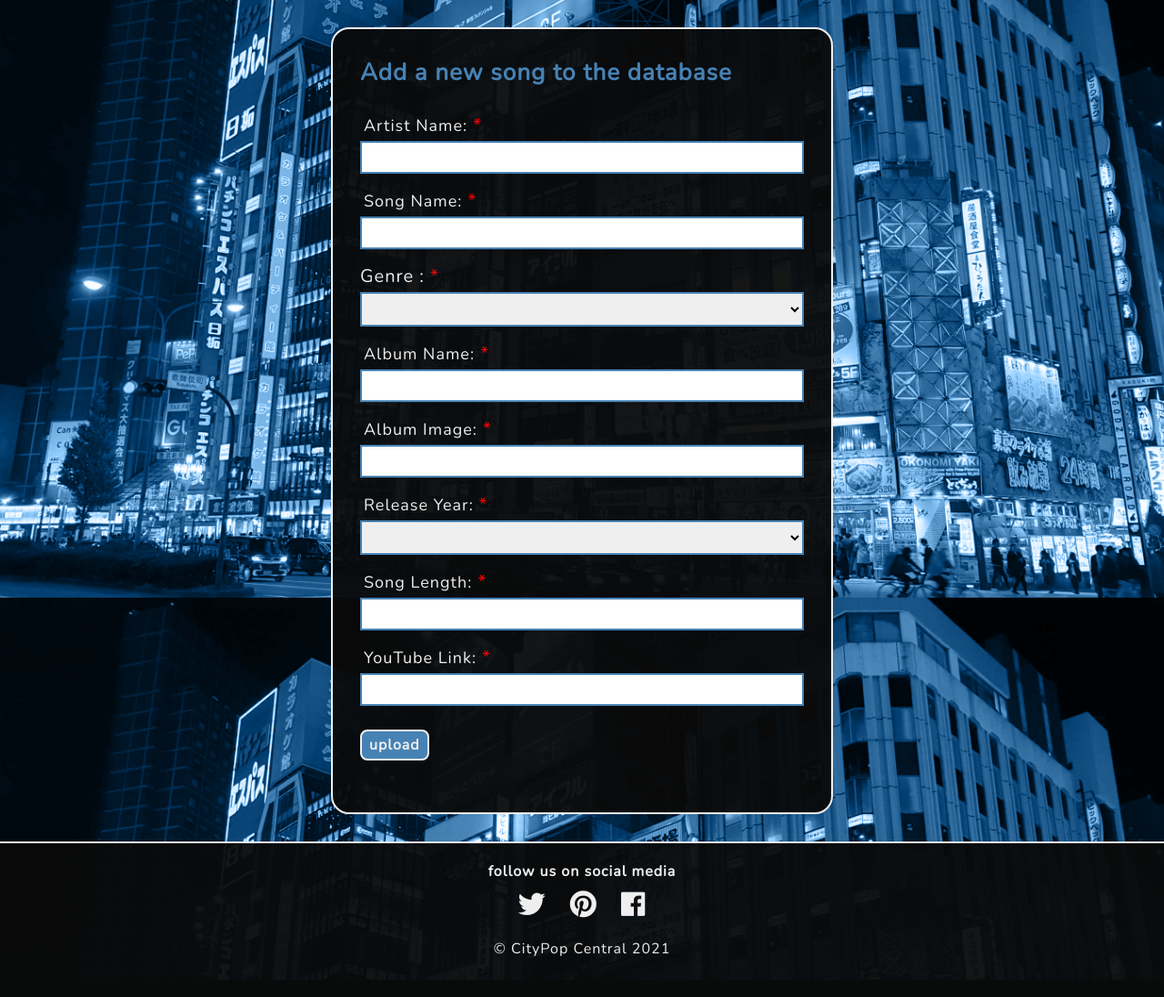
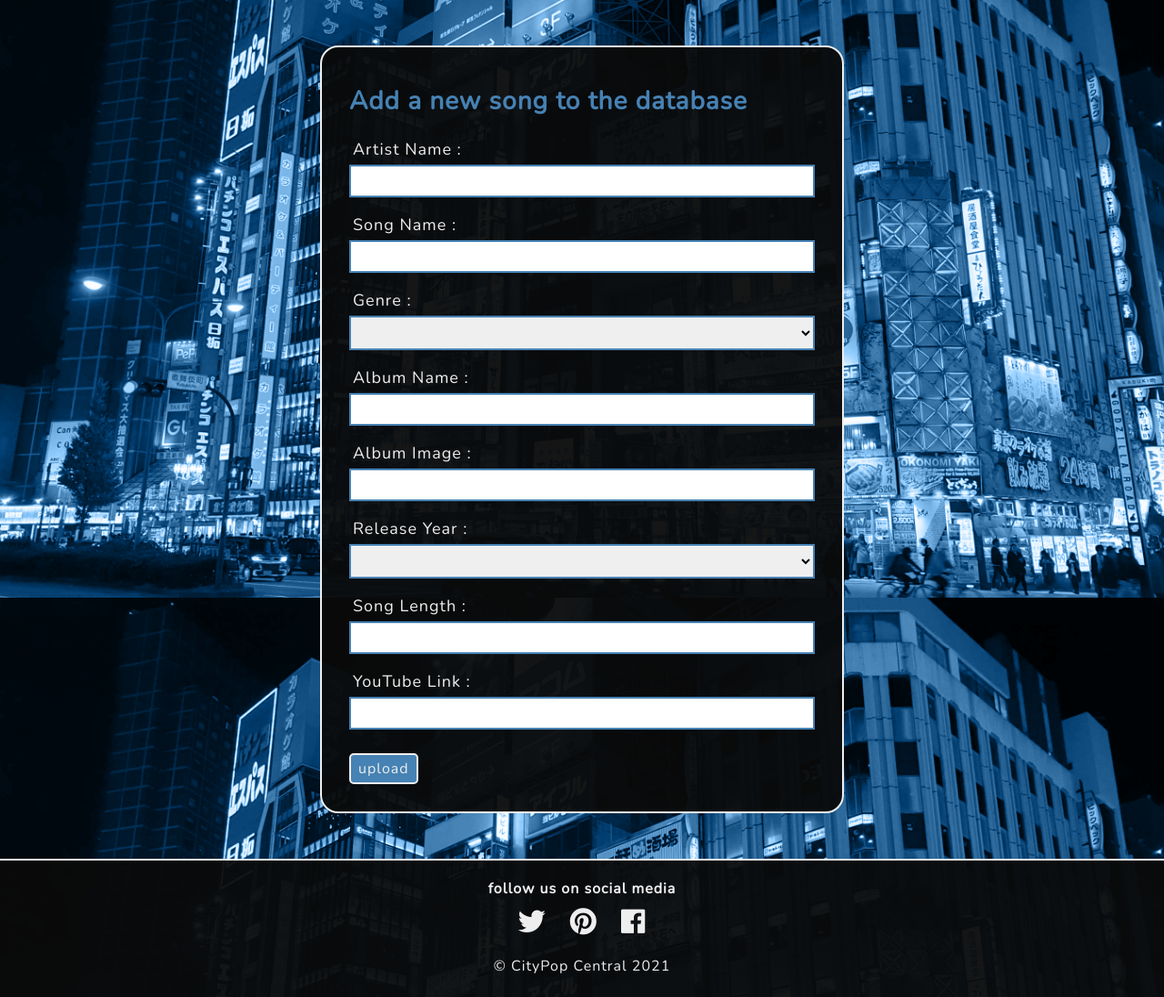
Before and after one commit to Eburonia/citypop-central, a Flask app: page /add_song in a window 1280 px wide. Shown: the part 143-1239 px from the top of the page at 91% size. Before the commit the page ends 1204 px from the top, so only its background shows below. Run offline with Flask 2, Linux system fonts and the light colour scheme; data that the repository does not hold is empty; some libraries are stand-ins or nearby versions.

Commit message:
refactor: reorganize code

```diff
--- a/static/css/footer.css
+++ b/static/css/footer.css
@@ -29,10 +29,12 @@ footer i {
     font-size: 30px;
 }
 
+
 footer a {
     text-decoration: none;
     color: rgb(238, 238, 238);
 }
+
 
 footer a:hover {
     color: steelblue;
--- a/static/css/forms.css
+++ b/static/css/forms.css
@@ -4,11 +4,8 @@ Author: Maurice Vossen
 Date: November 2021
 */
 
-
-
-
-#login-form-div, #register-form-div {
-    margin: 0 auto;
+#form-div {
+    margin: 50px auto;
     width: 40%;
     text-decoration: none;
     color: rgb(238, 238, 238);
@@ -20,15 +17,19 @@ Date: November 2021
 }
 
 
+.form-h3 {
+    color: steelblue;
+    font-size: 28px;
+    padding-top: 10px;
+    padding-bottom: 20px;
+}
+
+
 .form-label {
     padding-left: 4px;
     font-size: 18px;
     letter-spacing: 1px;
     text-decoration: none;
-}
-
-.mandatory-astrisk {
-    color: red;
 }
 
 
@@ -48,28 +49,27 @@ Date: November 2021
     font-size: 16px;
     letter-spacing: 1px;
     padding: 4px 8px;
-    border-radius: 8px;
+    border-radius: 5px;
     border: 2px solid rgb(238, 238, 238);
     margin-top: 10px;
     background-color: steelblue;
-    font-weight: 600;
+    font-weight: 300;
     color: rgb(238, 238, 238);
     cursor: pointer;
 }
 
 
 .form-button:hover {
-    background-color:rgb(21, 114, 190);
+    background-color:rgb(4, 109, 194);
 }
 
 
-#register-form-div a, #login-form-div a {
-    text-decoration: underline;
+.form-link {
     color: steelblue;
+    text-decoration: none;
 }
 
 
-#register-form-div h3, #login-form-div h3, #add-song-div h3, #edit-song-div > h3 {
-
-    color: steelblue;
+.form-link:hover {
+    text-decoration: underline;
 }
--- a/static/css/header.css
+++ b/static/css/header.css
@@ -79,23 +79,6 @@ header {
 }
 
 
-#navigation-div > ul > li > a:hover {
-    transition: 1s;
-    color: steelblue;
-}
-
-
-
-#main-content {
-    padding: 30px;
-}
-
-
-h3 {
-    font-size: 26px;
-}
-
-
 #flash-messages {
     padding: 20px 0;
     font-size: 20px;
--- a/static/js/script.js
+++ b/static/js/script.js
@@ -14,32 +14,6 @@ $('#toggle-button').on('click', function() {
 });
 
 
-$(document).on('click', '.toggle-menu-item', function(){
-
-    let clickedItem = $('.toggle-menu-item').index(this);
-
-    switch(clickedItem) {
-
-        case 0:
-            window.open('/', '_parent');
-            break;
-
-        case 1:
-            window.open('/about', '_parent');
-            break;
-
-        case 2:
-            window.open('/contact', '_parent');
-            break;
-
-        case 3:
-            window.open('/login', '_parent');
-            break;
-
-      }
-
-});
-
 $('.delete-link').hide();
 
 
@@ -48,14 +22,17 @@ $(document).on('click', '.delete-song-check', function(){
     let x = $('.delete-song-check').index(this);
 
     if($('.delete-link').is(':visible')) {
+
         $('.delete-link').eq(x).hide();
     }
+
     else {
+
         $('.delete-link').eq(x).show();
+
     }
 
 });
-
 
 
 $( ".toggle-part" ).hide();
@@ -66,8 +43,6 @@ $(document).on('click', '.song-toggle-button', function(){
     let x = $('.song-toggle-button').index(this);
 
     $(".toggle-part").eq(x).slideToggle();
-
-
 
 });
 
--- a/templates/add_song.html
+++ b/templates/add_song.html
@@ -1,40 +1,21 @@
 {% extends "base.html" %}
 {% block content %}
 
-<style>
 
-    #add-song-div {
-        margin: 0 auto;
-        width: 40%;
-        text-decoration: none;
-        color: rgb(238, 238, 238);
-        background-color: rgba(10, 10, 10, 0.95);
-        overflow: hidden;
-        padding: 30px;
-        border-radius: 20px;
-        border: 2px solid rgb(238, 238, 238);
-    }
+    <div id="form-div">
 
-
-
-</style>
-
-
-    <div id="add-song-div">
-
-        <h3>Add a new song to the database</h3><br>
+        <h3 class="form-h3">Add a new song to the database</h3>
 
         <form action="{{ url_for('add_song') }}" method="POST">
 
-            <label for="artist_name" class="form-label">Artist Name:<span class="mandatory-astrisk"> *</span></label><br>
-            <input type="text" id="artist_name" name="artist_name" class="form-textbox" aria-label="please enter the artist name, this a required field" required><br>
+            <label for="artist_name" class="form-label">Artist Name :</label><br>
+            <input type="text" id="artist_name" name="artist_name" class="form-textbox" aria-label="" required><br>
 
-            <label for="song_name" class="form-label">Song Name:<span class="mandatory-astrisk"> *</span></label><br>
-            <input type="text" id="song_name" name="song_name" class="form-textbox" aria-label="please enter a song name, this a required field" required><br>
+            <label for="song_name" class="form-label">Song Name :</label><br>
+            <input type="text" id="song_name" name="song_name" class="form-textbox" aria-label="" required><br>
 
-
-            <label for="genre" class="setting-label">Genre : <span class="mandatory-astrisk"> *</span></label><br>
-            <select id="genre" name="genre" class="form-textbox" aria-label="please enter the sonng's genre, this is a dropdown menu, check the selected value">
+            <label for="genre" class="form-label">Genre :</label><br>
+            <select id="genre" name="genre" class="form-textbox" aria-label="">
 
                 {% for genre in genres %}
 
@@ -42,34 +23,32 @@
 
                 {% endfor %}
 
-        </select><br>
+            </select>
 
-            <label for="album_name" class="form-label">Album Name:<span class="mandatory-astrisk"> *</span></label><br>
-            <input type="text" id="album_name" name="album_name" class="form-textbox" aria-label="please the album name, this a required field" required><br>
+            <label for="album_name" class="form-label">Album Name :</label>
+            <input type="text" id="album_name" name="album_name" class="form-textbox" aria-label="" required>
 
-            <label for="album_image" class="form-label">Album Image:<span class="mandatory-astrisk"> *</span></label><br>
-            <input type="text" id="album_image" name="album_image" class="form-textbox" aria-label="please the enter the album image, this a required field" required><br>
+            <label for="album_image" class="form-label">Album Image :</label><br>
+            <input type="text" id="album_image" name="album_image" class="form-textbox" aria-label="" required>
 
-            <label for="release_year" class="form-label">Release Year: <span class="mandatory-astrisk"> *</span></label><br>
+            <label for="release_year" class="form-label">Release Year :</label>
             <select id="release_year" name="release_year" class="form-textbox" aria-label="">
 
                 {% for release_year in release_years %}
 
                         <option value="{{ release_year.release_year }}">{{ release_year.release_year }}</option>
 
-
                 {% endfor %}
 
-            </select><br>
+            </select>
 
-            <label for="song_length" class="form-label">Song Length:<span class="mandatory-astrisk"> *</span></label><br>
-            <input type="text" id="song_length" name="song_length" class="form-textbox" aria-label="please the song's release year, this a required field" required><br>
+            <label for="song_length" class="form-label">Song Length :</label>
+            <input type="text" id="song_length" name="song_length" class="form-textbox" aria-label="" required>
 
-            <label for="youtube" class="form-label">YouTube Link:<span class="mandatory-astrisk"> *</span></label><br>
-            <input type="text" id="youtube" name="youtube" class="form-textbox" aria-label="please enter the link to the song on Youtube, this a required field" required><br>
+            <label for="youtube" class="form-label">YouTube Link :</label>
+            <input type="text" id="youtube" name="youtube" class="form-textbox" aria-label="" required>
 
-            <input type="submit" value="upload" class="form-button" aria-label="Click this button to submit the song, make sure you have added all required fields above"><br><br>
-
+            <input type="submit" value="upload" class="form-button" aria-label="">
 
         </form>
 
--- a/templates/base.html
+++ b/templates/base.html
@@ -1,3 +1,9 @@
+<!--
+File: base.html
+Author: Maurice Vossen
+Date: November 2021
+-->
+
 <!DOCTYPE html>
 
 <html lang="en">
@@ -8,21 +14,20 @@
     <meta http-equiv="X-UA-Compatible" content="IE=edge">
     <meta name="viewport" content="width=device-width, initial-scale=1.0">
 
+    <!-- favicon -->
+    <link rel="shortcut icon" href="favicon.ico" type="image/x-icon">
 
-    <link rel="stylesheet" href="assets/css/footer.css">
-    <link rel="shortcut icon" href="favicon.ico" type="image/x-icon">
+    <!-- font awesome -->
     <link rel="stylesheet" href="https://use.fontawesome.com/releases/v5.6.3/css/all.css" integrity="sha384-UHRtZLI+pbxtHCWp1t77Bi1L4ZtiqrqD80Kn4Z8NTSRyMA2Fd33n5dQ8lWUE00s/"
 	 crossorigin="anonymous" />
+
+     <!-- cascading style sheets -->
     <link rel="stylesheet" href="{{ url_for('static', filename='css/header.css') }}" type="text/css">
     <link rel="stylesheet" href="{{ url_for('static', filename='css/forms.css') }}" type="text/css">
     <link rel="stylesheet" href="{{ url_for('static', filename='css/footer.css') }}" type="text/css">
 
-        <!-- jQuery -->
-        <script src="https://ajax.googleapis.com/ajax/libs/jquery/3.5.1/jquery.min.js"></script>
-
-    {% block styles %}
-    {% endblock %}
-
+    <!-- jQuery -->
+    <script src="https://ajax.googleapis.com/ajax/libs/jquery/3.5.1/jquery.min.js"></script>
 
     <title>{{ title }}</title>
 
@@ -109,13 +114,13 @@
     </section>
 
 
-        <div id="main-content">
+    <main>
 
-            <!-- add the main content here -->
+        <!-- add the main content here -->
             {% block content %}
             {% endblock %}
 
-        </div>
+    </main>
 
     <!-- footer -->
     <footer>
```
Also changed, not shown: other parts of static/css/header.css (+22 -26 lines), templates/database.html (+8 -0 lines), templates/delete_song.html (deleted, +0 -8 lines), templates/edit_song.html (+8 -18 lines), templates/index.html (+8 -0 lines), templates/login.html (+13 -12 lines), templates/profile.html (+18 -56 lines), templates/register.html (+17 -16 lines). Lines whose indentation alone changed are shown as unchanged.
